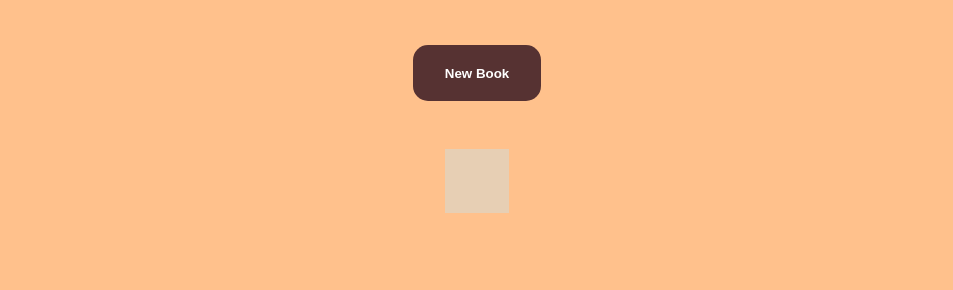
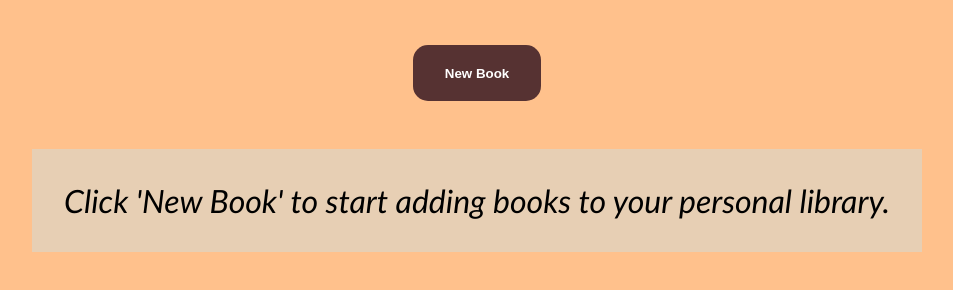
Before and after one commit to paired55/projectLibrary, a plain HTML site: page index.html in a window 1280 px wide. Shown: the part 122-412 px from the top of the page, without its empty margins (163-1116 px from the left). Drawn offline with Linux system fonts and the light colour scheme.

Commit message:
Update hero default text

```diff
--- a/css/styles.css
+++ b/css/styles.css
@@ -52,3 +52,10 @@ body {
 	display: flex;
 	gap: 1rem;
 }
+
+.showcaseTitle {
+	font-style: italic;
+	font-family: "Trebuchet MS", "Lucida Sans Unicode", "Lucida Grande",
+		"Lucida Sans", Arial, sans-serif;
+	font-size: 32px;
+}
--- a/index.html
+++ b/index.html
@@ -14,6 +14,10 @@
 
 		<button class="bookButton">New Book</button>
 
-		<div class="showcase"></div>
+		<div class="showcase">
+			<p class="showcaseTitle">
+				Click 'New Book' to start adding books to your personal library.
+			</p>
+		</div>
 	</body>
 </html>
```
